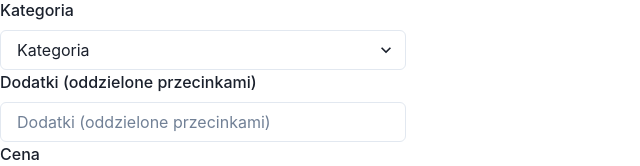
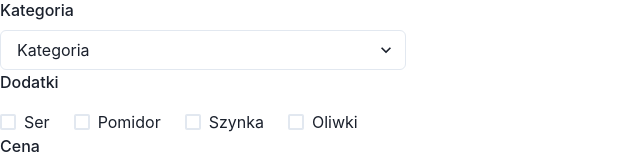
Before and after one commit to Falalatina/PizzaProj, a React (Vite) app in the folder frontend/my-app/: page / in a window 1280 px wide. Shown: the part 154-320 px from the top of the page, without its empty margins (0-640 px from the left). Built offline with nearby package versions, Linux system fonts and the light colour scheme; no server answers.

Commit message:
Update AddPizza.jsx

```diff
--- a/frontend/my-app/src/components/Pizza/AddPizza.jsx
+++ b/frontend/my-app/src/components/Pizza/AddPizza.jsx
@@ -4,8 +4,10 @@ import {
   Button,
   FormControl,
   FormLabel,
+  HStack,
   Input,
   Select,
+  Checkbox,
 } from "@chakra-ui/react";
 
 const API_URL = "http://127.0.0.1:5000"; // Adres backendu
@@ -14,13 +16,25 @@ function AddPizza({ onPizzaAdded }) {
   const [pizza, setPizza] = useState({
     nazwa: "",
     kategoria: "",
-    dodatki: "",
+    dodatki: [], // Zmieniamy na tablicę
     cena: "",
     zdjecie: "",
   });
 
   const handleChange = (e) => {
-    setPizza({ ...pizza, [e.target.name]: e.target.value });
+    const { name, value, checked } = e.target;
+
+    if (name === "dodatki") {
+      setPizza((prevPizza) => {
+        const newDodatki = checked
+          ? [...prevPizza.dodatki, value] // Dodajemy dodatek, jeśli checkbox jest zaznaczony
+          : prevPizza.dodatki.filter((item) => item !== value); // Usuwamy dodatek, jeśli checkbox jest odznaczony
+
+        return { ...prevPizza, dodatki: newDodatki };
+      });
+    } else {
+      setPizza({ ...pizza, [name]: value });
+    }
   };
 
   const handleSubmit = (e) => {
@@ -28,14 +42,13 @@ function AddPizza({ onPizzaAdded }) {
     axios
       .post(`${API_URL}/pizza`, {
         ...pizza,
-        dodatki: pizza.dodatki.split(",").map((item) => item.trim()), // Zamiana stringa na tablicę
         cena: parseFloat(pizza.cena),
       })
       .then(() => {
         setPizza({
           nazwa: "",
           kategoria: "",
-          dodatki: "",
+          dodatki: [],
           cena: "",
           zdjecie: "",
         });
@@ -59,7 +72,6 @@ function AddPizza({ onPizzaAdded }) {
         />
         <FormLabel>Kategoria</FormLabel>
         <Select
-          type="text"
           name="kategoria"
           placeholder="Kategoria"
           value={pizza.kategoria}
@@ -69,15 +81,44 @@ function AddPizza({ onPizzaAdded }) {
           <option>Klasyczna</option>
           <option>Fantazyjna</option>
         </Select>
-        <FormLabel>Dodatki (oddzielone przecinkami)</FormLabel>
-        <Input
-          type="text"
-          name="dodatki"
-          placeholder="Dodatki (oddzielone przecinkami)"
-          value={pizza.dodatki}
-          onChange={handleChange}
-          required
-        />
+        <FormControl as="fieldset">
+          <FormLabel>Dodatki</FormLabel>
+
+          <HStack spacing="24px" mt={4}>
+            <Checkbox
+              value="ser"
+              name="dodatki"
+              checked={pizza.dodatki.includes("ser")}
+              onChange={handleChange}
+            >
+              Ser
+            </Checkbox>
+            <Checkbox
+              value="pomidor"
+              name="dodatki"
+              checked={pizza.dodatki.includes("pomidor")}
+              onChange={handleChange}
+            >
+              Pomidor
+            </Checkbox>
+            <Checkbox
+              value="szynka"
+              name="dodatki"
+              checked={pizza.dodatki.includes("szynka")}
+              onChange={handleChange}
+            >
+              Szynka
+            </Checkbox>
+            <Checkbox
+              value="oliwki"
+              name="dodatki"
+              checked={pizza.dodatki.includes("oliwki")}
+              onChange={handleChange}
+            >
+              Oliwki
+            </Checkbox>
+          </HStack>
+        </FormControl>
         <FormLabel>Cena</FormLabel>
         <Input
           type="number"
```
